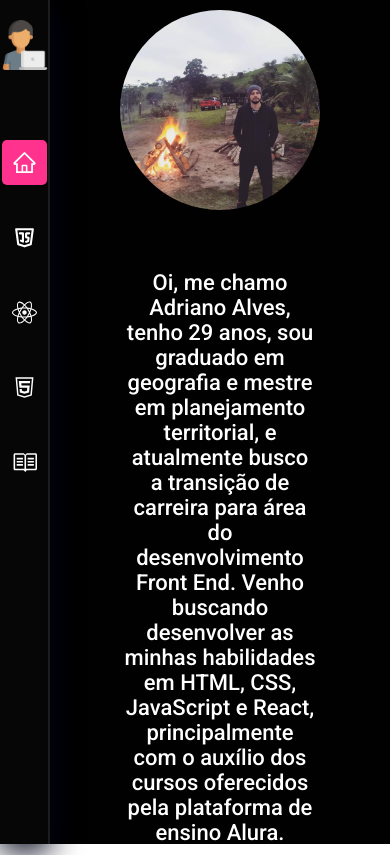
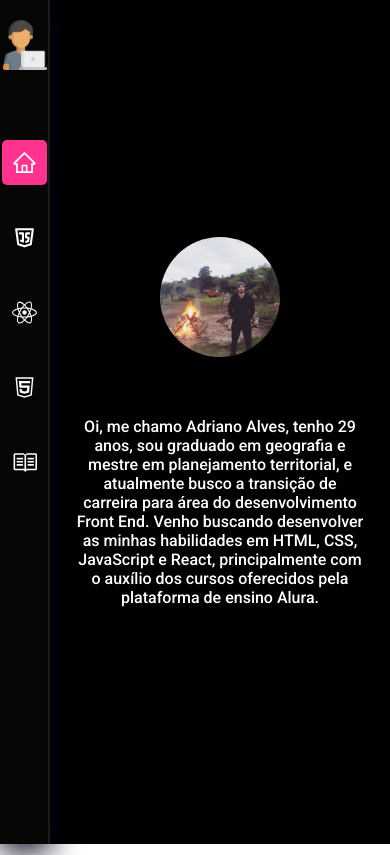
Before and after one commit to Adrianodbs/Portifolio-reactjs, a React (Create React App) app: page / in a window 390 px wide. Built offline with nearby package versions, Linux system fonts and the light colour scheme.

Commit message:
responsividade home

```diff
--- a/src/pages/Home/styles.js
+++ b/src/pages/Home/styles.js
@@ -10,6 +10,9 @@ export const HomePage = styled.div`
   img {
     width: 200px;
     border-radius: 50%;
+    @media (max-width: 850px) {
+      width: 120px;
+    }
   }
 
   p {
@@ -18,5 +21,13 @@ export const HomePage = styled.div`
     text-align: center;
     font-size: 22px;
     font-weight: 500;
+    @media (max-width: 850px) {
+      width: 80%;
+      font-size: 19px;
+    }
+    @media (max-width: 430px) {
+      width: 90%;
+      font-size: 16px;
+    }
   }
 `
```
